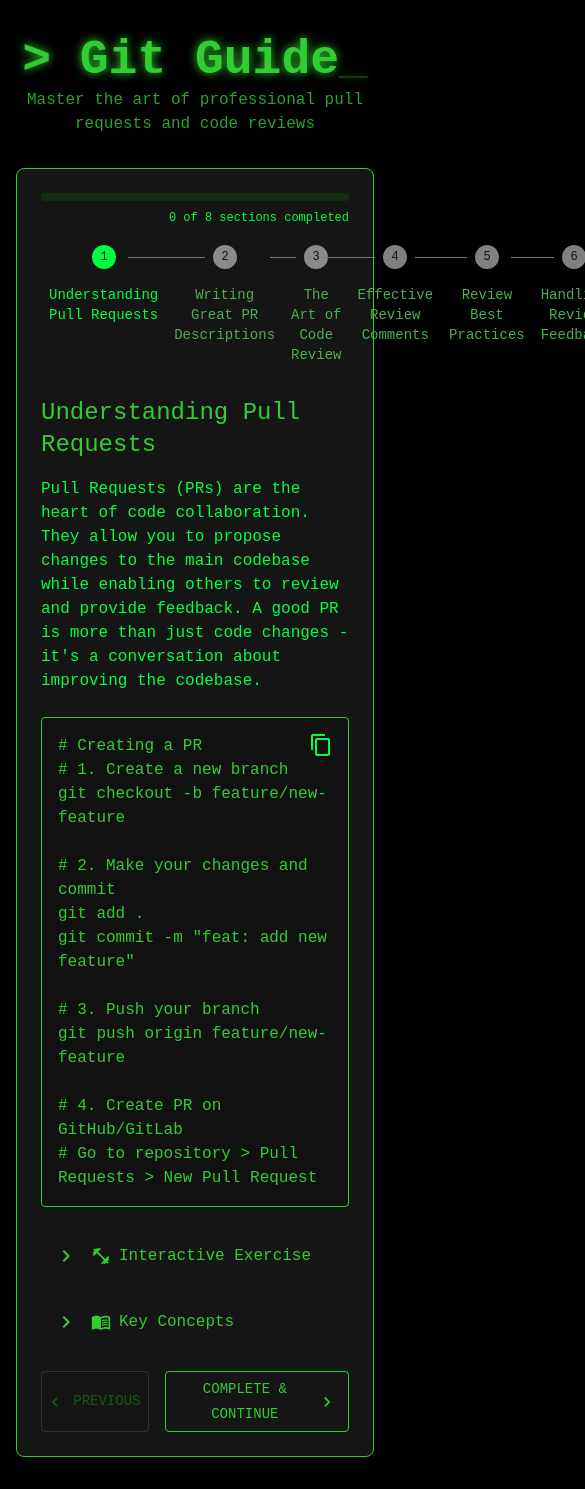
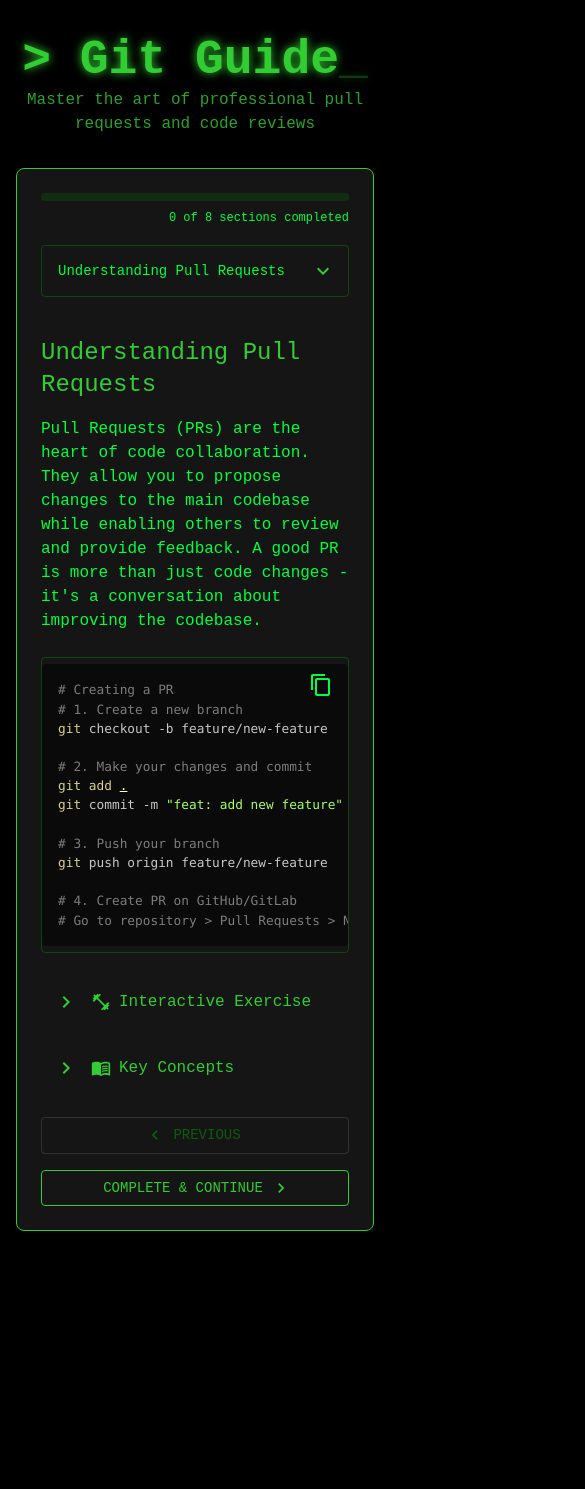
Before and after one commit to ishaan000/git-guide, a Next.js app: page /prs in a window 390 px wide. Shown: the top 1489 px of the page, 585 px wide, since content can reach past the window. After the commit the page ends 1263 px from the top, so only its background shows below. Built offline with nearby package versions, Linux system fonts and the light colour scheme.

Commit message:
style: improve responsiveness for mobile

```diff
--- a/package.json
+++ b/package.json
@@ -13,10 +13,12 @@
     "@emotion/styled": "^11.14.0",
     "@mui/icons-material": "^6.4.5",
     "@mui/material": "^6.4.5",
+    "@types/react-syntax-highlighter": "^15.5.13",
     "framer-motion": "^12.4.7",
     "next": "15.1.7",
     "react": "^19.0.0",
-    "react-dom": "^19.0.0"
+    "react-dom": "^19.0.0",
+    "react-syntax-highlighter": "^15.6.1"
   },
   "devDependencies": {
     "@eslint/eslintrc": "^3",
--- a/src/app/(guides)/basics/page.tsx
+++ b/src/app/(guides)/basics/page.tsx
@@ -50,10 +50,12 @@ export default function Basics() {
       <Paper
         elevation={3}
         sx={{
-          p: 3,
+          p: { xs: 2, sm: 3 },
           backgroundColor: "black",
           border: "1px solid limegreen",
           borderRadius: 2,
+          maxWidth: "100%",
+          overflowX: "hidden",
         }}
       >
         {!isCompleted ? (
--- a/src/components/CodeSnippet.tsx
+++ b/src/components/CodeSnippet.tsx
@@ -1,4 +1,6 @@
 import { Box } from "@mui/material";
+import { Prism as SyntaxHighlighter } from "react-syntax-highlighter";
+import { atomDark } from "react-syntax-highlighter/dist/esm/styles/prism";
 
 interface CodeSnippetProps {
   code: string;
@@ -8,17 +10,37 @@ export default function CodeSnippet({ code }: CodeSnippetProps) {
   return (
     <Box
       sx={{
-        backgroundColor: "#111",
-        color: "limegreen",
-        p: 2,
+        maxWidth: "100%",
+        overflow: "auto",
         borderRadius: 1,
-        whiteSpace: "pre-wrap",
-        fontFamily: "monospace",
-        overflowX: "auto",
-        border: "1px solid limegreen",
+        border: "1px solid rgba(0, 255, 0, 0.2)",
+        "& pre": {
+          margin: 0,
+          borderRadius: 1,
+          fontSize: { xs: "0.8rem", sm: "0.9rem", md: "1rem" },
+        },
+        "&::-webkit-scrollbar": {
+          height: 8,
+        },
+        "&::-webkit-scrollbar-track": {
+          background: "rgba(0, 255, 0, 0.1)",
+        },
+        "&::-webkit-scrollbar-thumb": {
+          background: "rgba(0, 255, 0, 0.3)",
+          borderRadius: 4,
+        },
       }}
     >
-      {code}
+      <SyntaxHighlighter
+        language="bash"
+        style={atomDark}
+        customStyle={{
+          background: "rgba(0, 0, 0, 0.5)",
+          padding: "1rem",
+        }}
+      >
+        {code}
+      </SyntaxHighlighter>
     </Box>
   );
 }
--- a/src/components/SectionContent.tsx
+++ b/src/components/SectionContent.tsx
@@ -173,15 +173,22 @@ export default function SectionContent({
         </Box>
       )}
 
-      <Stack direction="row" spacing={2} justifyContent="space-between">
+      <Stack
+        direction={{ xs: "column", sm: "row" }}
+        spacing={2}
+        justifyContent="space-between"
+        sx={{ mt: 3 }}
+      >
         <Button
           variant="outlined"
           onClick={onBack}
           disabled={isFirst}
           startIcon={<NavigateBeforeIcon />}
+          fullWidth={false}
           sx={{
             color: "limegreen",
             borderColor: "limegreen",
+            minWidth: { xs: "100%", sm: "auto" },
             "&:hover": {
               borderColor: "limegreen",
               backgroundColor: "rgba(0, 255, 0, 0.1)",
@@ -198,9 +205,11 @@ export default function SectionContent({
           variant="outlined"
           onClick={handleComplete}
           endIcon={<NavigateNextIcon />}
+          fullWidth={false}
           sx={{
             color: "limegreen",
             borderColor: "limegreen",
+            minWidth: { xs: "100%", sm: "auto" },
             "&:hover": {
               borderColor: "limegreen",
               backgroundColor: "rgba(0, 255, 0, 0.1)",
--- a/src/components/StepNavigation.tsx
+++ b/src/components/StepNavigation.tsx
@@ -1,4 +1,15 @@
-import { Stepper, Step, StepLabel } from "@mui/material";
+import {
+  Stepper,
+  Step,
+  StepLabel,
+  useTheme,
+  useMediaQuery,
+  Box,
+  IconButton,
+  Collapse,
+} from "@mui/material";
+import ExpandMoreIcon from "@mui/icons-material/ExpandMore";
+import { useState } from "react";
 
 interface StepNavigationProps {
   sections: Array<{ title: string }>;
@@ -13,15 +24,64 @@ export default function StepNavigation({
   completedSteps,
   onStepClick,
 }: StepNavigationProps) {
-  return (
-    <Stepper activeStep={activeStep} alternativeLabel sx={{ mb: 4 }}>
+  const theme = useTheme();
+  const isMobile = useMediaQuery(theme.breakpoints.down("sm"));
+  const [isExpanded, setIsExpanded] = useState(false);
+
+  const StepperContent = () => (
+    <Stepper
+      activeStep={activeStep}
+      alternativeLabel={!isMobile}
+      orientation={isMobile ? "vertical" : "horizontal"}
+      sx={{
+        width: "100%",
+        "& .MuiStepLabel-root": {
+          flexDirection: isMobile ? "row" : "column",
+          alignItems: isMobile ? "center" : "center",
+          minHeight: isMobile ? "auto" : "72px",
+        },
+        "& .MuiStepLabel-label": {
+          fontSize: isMobile ? "0.875rem" : "0.75rem",
+          wordBreak: "normal",
+          whiteSpace: "normal",
+          maxWidth: isMobile ? "none" : "120px",
+          textAlign: isMobile ? "left" : "center",
+          lineHeight: 1.3,
+          mt: isMobile ? 0 : 1,
+          display: "block",
+          minHeight: isMobile ? "auto" : "36px",
+          pl: isMobile ? 1 : 0,
+        },
+        "& .MuiStepIcon-root": {
+          fontSize: isMobile ? "1.5rem" : "1.2rem",
+          marginBottom: isMobile ? 0 : 1,
+        },
+        "& .MuiStep-root": {
+          padding: { xs: 1, sm: "0 8px" },
+          flex: isMobile ? "none" : "1 1 0px",
+        },
+        "& .MuiStepConnector-root": {
+          flex: "none",
+          minWidth: "16px",
+          top: isMobile ? "24px" : "12px",
+          ml: isMobile ? "12px" : 0,
+        },
+        "& .MuiStepLabel-iconContainer": {
+          pr: isMobile ? 0 : "inherit",
+        },
+      }}
+    >
       {sections.map((section, index) => (
         <Step
           key={section.title}
           completed={completedSteps.includes(index)}
-          onClick={() => onStepClick(index)}
+          onClick={() => {
+            onStepClick(index);
+            if (isMobile) setIsExpanded(false);
+          }}
           sx={{
             cursor: completedSteps.includes(index) ? "pointer" : "default",
+            mb: isMobile ? 1 : 0,
             "& .MuiStepLabel-label": {
               color: completedSteps.includes(index) ? "limegreen" : "inherit",
               "&:hover": {
@@ -38,4 +98,77 @@ export default function StepNavigation({
       ))}
     </Stepper>
   );
+
+  if (!isMobile) {
+    return (
+      <Box sx={{ mb: 4 }}>
+        <StepperContent />
+      </Box>
+    );
+  }
+
+  return (
+    <Box sx={{ mb: 4 }}>
+      <Box
+        sx={{
+          display: "flex",
+          alignItems: "center",
+          justifyContent: "space-between",
+          cursor: "pointer",
+          border: "1px solid rgba(0, 255, 0, 0.2)",
+          borderRadius: 1,
+          p: 1,
+          mb: 1,
+          "&:hover": {
+            backgroundColor: "rgba(0, 255, 0, 0.05)",
+          },
+        }}
+        onClick={() => setIsExpanded(!isExpanded)}
+      >
+        <Step
+          active={true}
+          completed={completedSteps.includes(activeStep)}
+          sx={{
+            flex: 1,
+            p: 0,
+            "& .MuiStepLabel-root": {
+              alignItems: "center",
+            },
+            "& .MuiStepLabel-label": {
+              color: "limegreen",
+              pl: 1,
+            },
+            "& .MuiStepLabel-iconContainer": {
+              pr: 0,
+            },
+          }}
+        >
+          <StepLabel>{sections[activeStep].title}</StepLabel>
+        </Step>
+        <IconButton
+          size="small"
+          sx={{
+            color: "limegreen",
+            transform: isExpanded ? "rotate(180deg)" : "none",
+            transition: "transform 0.2s",
+          }}
+        >
+          <ExpandMoreIcon />
+        </IconButton>
+      </Box>
+
+      <Collapse in={isExpanded}>
+        <Box
+          sx={{
+            border: "1px solid rgba(0, 255, 0, 0.2)",
+            borderRadius: 1,
+            p: 1,
+            mt: 1,
+          }}
+        >
+          <StepperContent />
+        </Box>
+      </Collapse>
+    </Box>
+  );
 }
```
Also changed, not shown: 1 other file (tests, documents, lock files or other folders).
